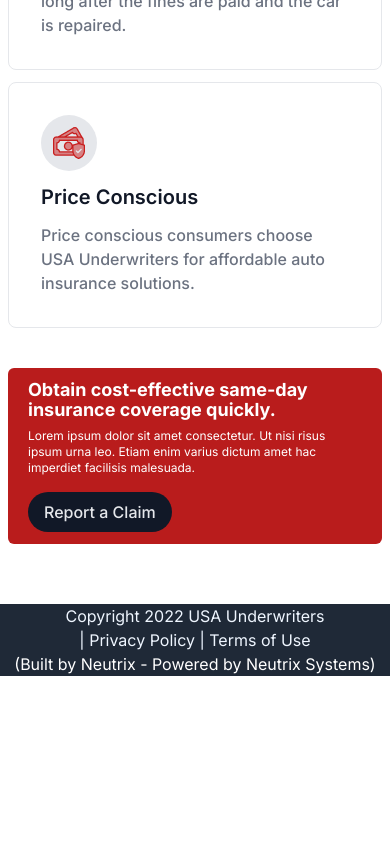
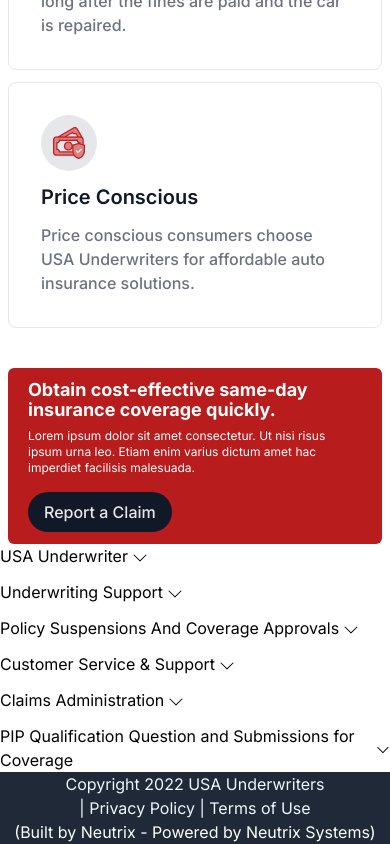
Before and after one commit to muntashir-wahid/underwriter-nextjs, a Next.js app: page / in a window 390 px wide. Shown: the part 1542-2386 px from the top of the page. Before the commit the page ends 2218 px from the top, so only its background shows below. Built offline with nearby package versions, Linux system fonts and the light colour scheme.

Commit message:
created footer

```diff
--- a/components/Global/Footer/FooterCardAndAccordion.jsx
+++ b/components/Global/Footer/FooterCardAndAccordion.jsx
@@ -1,3 +1,5 @@
+"use client";
+
 import { Disclosure } from "@headlessui/react";
 import { BsChevronDown } from "react-icons/bs";
 
@@ -15,22 +17,10 @@
         </ul>
       </div>
 
-      {/* <div className="block md:hidden">
+      <div className="block md:hidden">
         <Disclosure>
-          <Disclosure.Button className="py-2">
-            Is team pricing available?
-          </Disclosure.Button>
-          <Disclosure.Panel className="text-gray-500">
-            Yes! You can purchase a license that you can share with your entire
-            team.
-          </Disclosure.Panel>
-        </Disclosure>
-      </div> */}
-    </article>
-  );
-}
-/*
           {({ open }) => (
+            /* Use the `open` state to conditionally change the direction of an icon. */
             <>
               <Disclosure.Button>
                 <h4 className="text-left flex items-center justify-between gap-1">
@@ -52,4 +42,7 @@
             </>
           )}
         </Disclosure>
-*/
+      </div>
+    </article>
+  );
+}
--- a/package.json
+++ b/package.json
@@ -9,7 +9,7 @@
     "lint": "next lint"
   },
   "dependencies": {
-    "@headlessui/react": "^1.7.18",
+    "@headlessui/react": "1.7.7",
     "next": "14.1.4",
     "react": "^18",
     "react-dom": "^18",
```
Also changed, not shown: 1 other file (tests, documents, lock files or other folders). Lines whose indentation alone changed are shown as unchanged.
